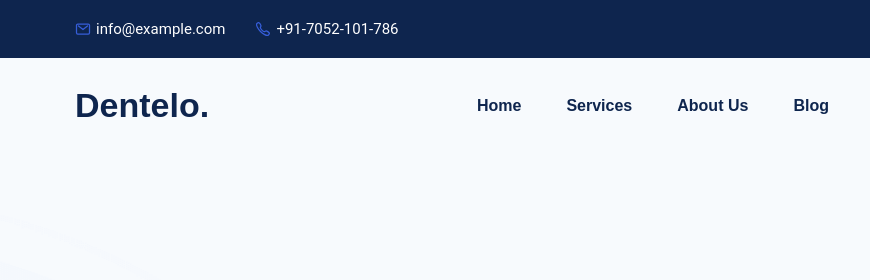
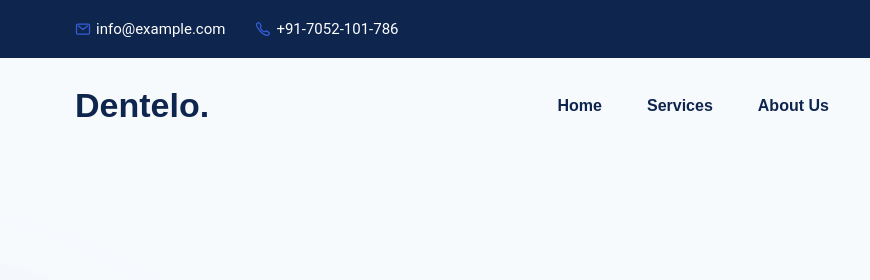
Before and after one commit to DashkaPotter/dental-website, a plain HTML site: page index.html in a window 1280 px wide. Shown: the top 280 px of the page, 0-870 px from the left. Drawn offline with nearby package versions, Linux system fonts and the light colour scheme.

Commit message:
Update index.html

```diff
--- a/index.html
+++ b/index.html
@@ -82,10 +82,6 @@
 
             <li>
               <a href="#about" class="navbar-link" data-nav-link>About Us</a>
-            </li>
-
-            <li>
-              <a href="#blog" class="navbar-link" data-nav-link>Blog</a>
             </li>
 
             <li>
```
